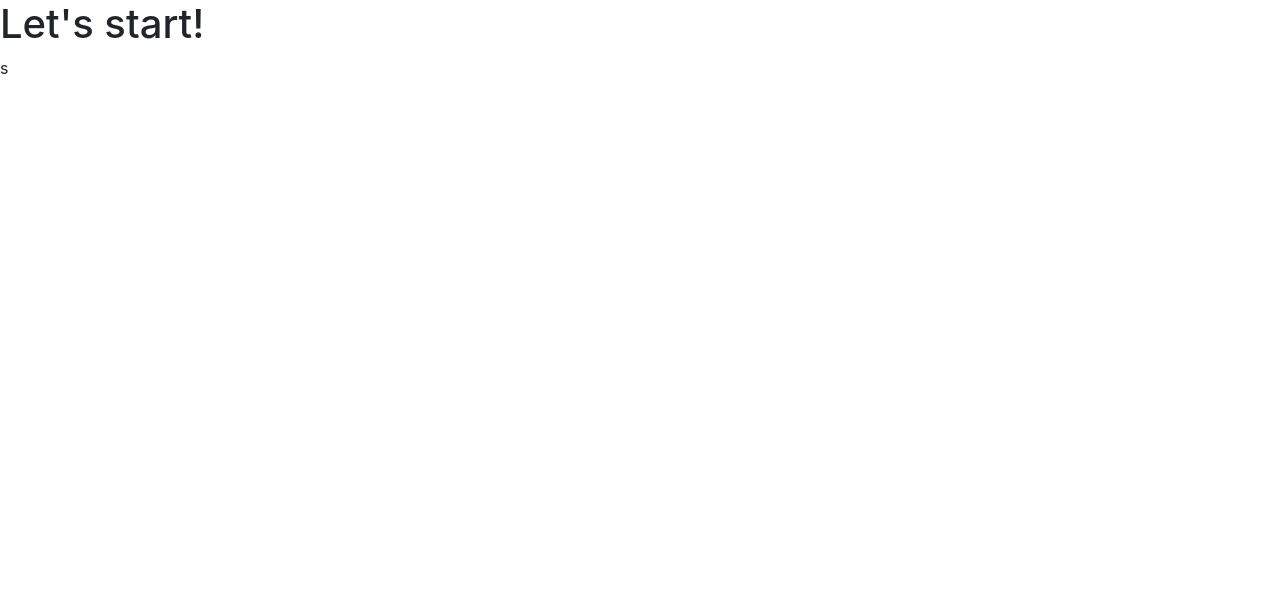
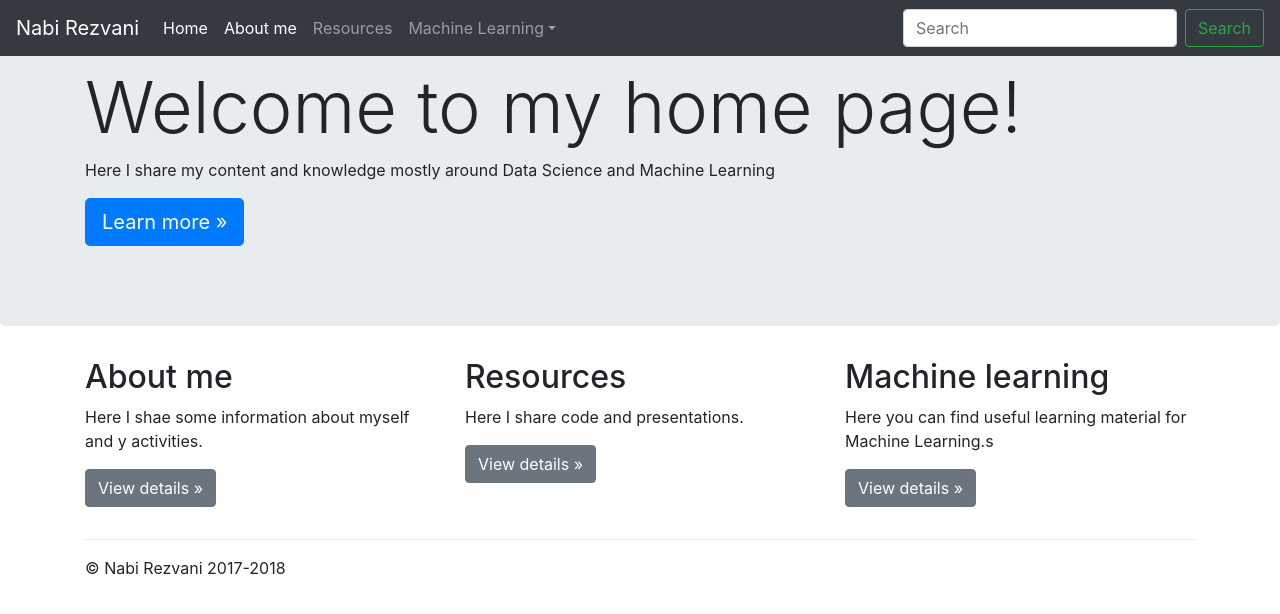
Before and after one commit to nabi-rezvani/nabi-rezvani.github.io, a plain HTML site: page index.html in a window 1280 px wide. Drawn offline with nearby package versions, Linux system fonts and the light colour scheme.

Commit message:
template added

```diff
--- a/index.html
+++ b/index.html
@@ -1,19 +1,98 @@
+
 <!doctype html>
 <html lang="en">
   <head>
-
     <meta charset="utf-8">
     <meta name="viewport" content="width=device-width, initial-scale=1, shrink-to-fit=no">
+    <meta name="description" content="">
+    <meta name="author" content="">
+    <link rel="icon" href="../../../../favicon.ico">
 
-    <link rel="stylesheet" href="https://stackpath.bootstrapcdn.com/bootstrap/4.1.2/css/bootstrap.min.css" integrity="sha384-Smlep5jCw/wG7hdkwQ/Z5nLIefveQRIY9nfy6xoR1uRYBtpZgI6339F5dgvm/e9B" crossorigin="anonymous">
+    <title>Nabi Rezvani's Page</title>
 
-    <title>Welcome to Nabi Rezvani's Home Page</title>
+    <!-- Bootstrap core CSS -->
+<link rel="stylesheet" href="https://stackpath.bootstrapcdn.com/bootstrap/4.1.2/css/bootstrap.min.css" integrity="sha384-Smlep5jCw/wG7hdkwQ/Z5nLIefveQRIY9nfy6xoR1uRYBtpZgI6339F5dgvm/e9B" crossorigin="anonymous">
+
+    <!-- Custom styles for this template -->
+    <link href="jumbotron.css" rel="stylesheet">
   </head>
+
   <body>
-    <h1>Let's start!</h1>
 
-    <script src="https://code.jquery.com/jquery-3.3.1.slim.min.js" integrity="sha384-q8i/X+965DzO0rT7abK41JStQIAqVgRVzpbzo5smXKp4YfRvH+8abtTE1Pi6jizo" crossorigin="anonymous"></script>
-    <script src="https://cdnjs.cloudflare.com/ajax/libs/popper.js/1.14.3/umd/popper.min.js" integrity="sha384-ZMP7rVo3mIykV+2+9J3UJ46jBk0WLaUAdn689aCwoqbBJiSnjAK/l8WvCWPIPm49" crossorigin="anonymous"></script>
-    <script src="https://stackpath.bootstrapcdn.com/bootstrap/4.1.2/js/bootstrap.min.js" integrity="sha384-o+RDsa0aLu++PJvFqy8fFScvbHFLtbvScb8AjopnFD+iEQ7wo/CG0xlczd+2O/em" crossorigin="anonymous"></script>
+    <nav class="navbar navbar-expand-md navbar-dark fixed-top bg-dark">
+      <a class="navbar-brand" href="#">Nabi Rezvani</a>
+      <button class="navbar-toggler" type="button" data-toggle="collapse" data-target="#navbarsExampleDefault" aria-controls="navbarsExampleDefault" aria-expanded="false" aria-label="Toggle navigation">
+        <span class="navbar-toggler-icon"></span>
+      </button>
+
+      <div class="collapse navbar-collapse" id="navbarsExampleDefault">
+        <ul class="navbar-nav mr-auto">
+          <li class="nav-item active">
+            <a class="nav-link" href="#">Home <span class="sr-only">(current)</span></a>
+          </li>
+          <li class="nav-item active">
+            <a class="nav-link" href="#">About me</a>
+          </li>
+          <li class="nav-item">
+            <a class="nav-link" href="#">Resources</a>
+          </li>
+          <li class="nav-item dropdown">
+            <a class="nav-link dropdown-toggle" href="http://example.com" id="dropdown01" data-toggle="dropdown" aria-haspopup="true" aria-expanded="false">Machine Learning</a>
+            <div class="dropdown-menu" aria-labelledby="dropdown01">
+              <a class="dropdown-item" href="#">Python</a>
+              <a class="dropdown-item" href="#">Tensorflow</a>
+              <a class="dropdown-item" href="#">Stanford NN course</a>
+            </div>
+          </li>
+        </ul>
+        <form class="form-inline my-2 my-lg-0">
+          <input class="form-control mr-sm-2" type="text" placeholder="Search" aria-label="Search">
+          <button class="btn btn-outline-success my-2 my-sm-0" type="submit">Search</button>
+        </form>
+      </div>
+    </nav>
+
+    <main role="main">
+
+      <div class="jumbotron">
+        <div class="container">
+          <h1 class="display-3">Welcome to my home page!</h1>
+          <p>Here I share my content and knowledge mostly around Data Science and Machine Learning</p>
+          <p><a class="btn btn-primary btn-lg" href="#" role="button">Learn more &raquo;</a></p>
+        </div>
+      </div>
+
+      <div class="container">
+        <div class="row">
+          <div class="col-md-4">
+            <h2>About me</h2>
+            <p>Here I shae some information about myself and y activities. </p>
+            <p><a class="btn btn-secondary" href="#" role="button">View details &raquo;</a></p>
+          </div>
+          <div class="col-md-4">
+            <h2>Resources</h2>
+            <p>Here I share code and presentations.</p>
+            <p><a class="btn btn-secondary" href="#" role="button">View details &raquo;</a></p>
+          </div>
+          <div class="col-md-4">
+            <h2>Machine learning</h2>
+            <p>Here you can find useful learning material for Machine Learning.s</p>
+            <p><a class="btn btn-secondary" href="#" role="button">View details &raquo;</a></p>
+          </div>
+        </div>
+
+        <hr>
+
+      </div>
+
+    </main>
+
+    <footer class="container">
+      <p>&copy; Nabi Rezvani 2017-2018</p>
+    </footer>
+
+<script src="https://code.jquery.com/jquery-3.3.1.slim.min.js" integrity="sha384-q8i/X+965DzO0rT7abK41JStQIAqVgRVzpbzo5smXKp4YfRvH+8abtTE1Pi6jizo" crossorigin="anonymous"></script>
+<script src="https://cdnjs.cloudflare.com/ajax/libs/popper.js/1.14.3/umd/popper.min.js" integrity="sha384-ZMP7rVo3mIykV+2+9J3UJ46jBk0WLaUAdn689aCwoqbBJiSnjAK/l8WvCWPIPm49" crossorigin="anonymous"></script>
+<script src="https://stackpath.bootstrapcdn.com/bootstrap/4.1.2/js/bootstrap.min.js" integrity="sha384-o+RDsa0aLu++PJvFqy8fFScvbHFLtbvScb8AjopnFD+iEQ7wo/CG0xlczd+2O/em" crossorigin="anonymous"></script>
   </body>
-</html>s
+</html>
```
